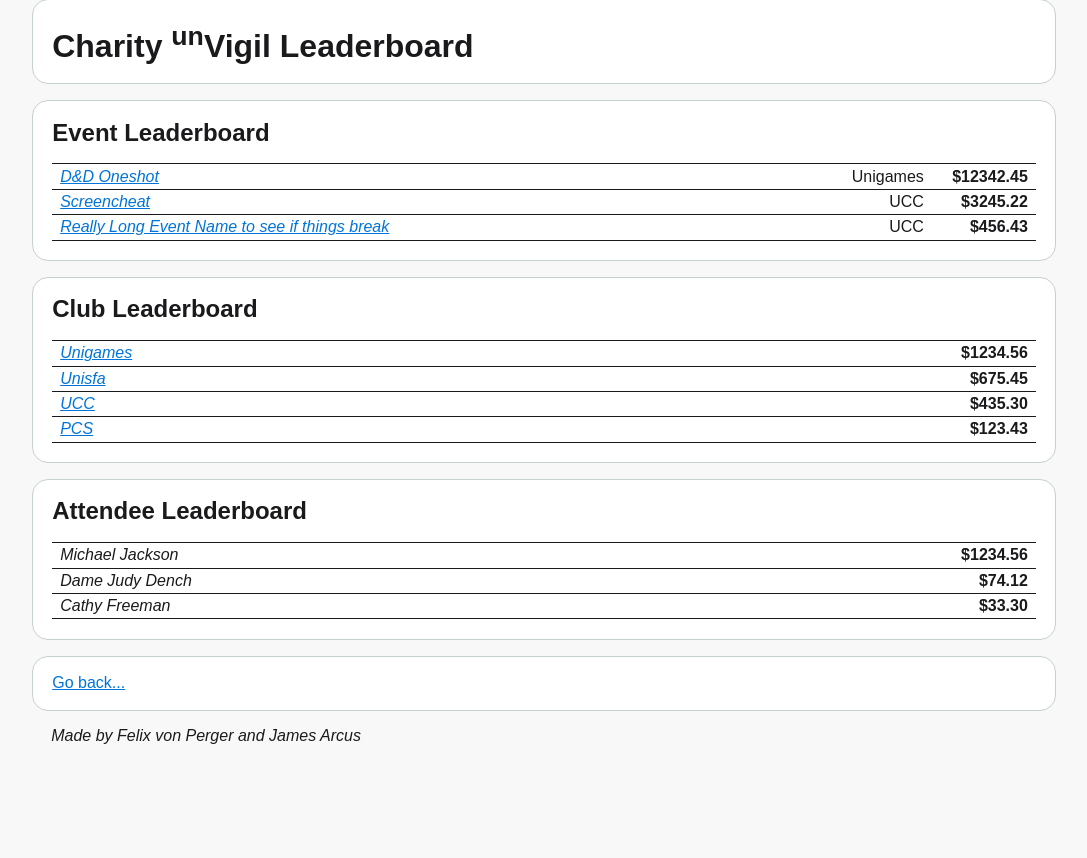
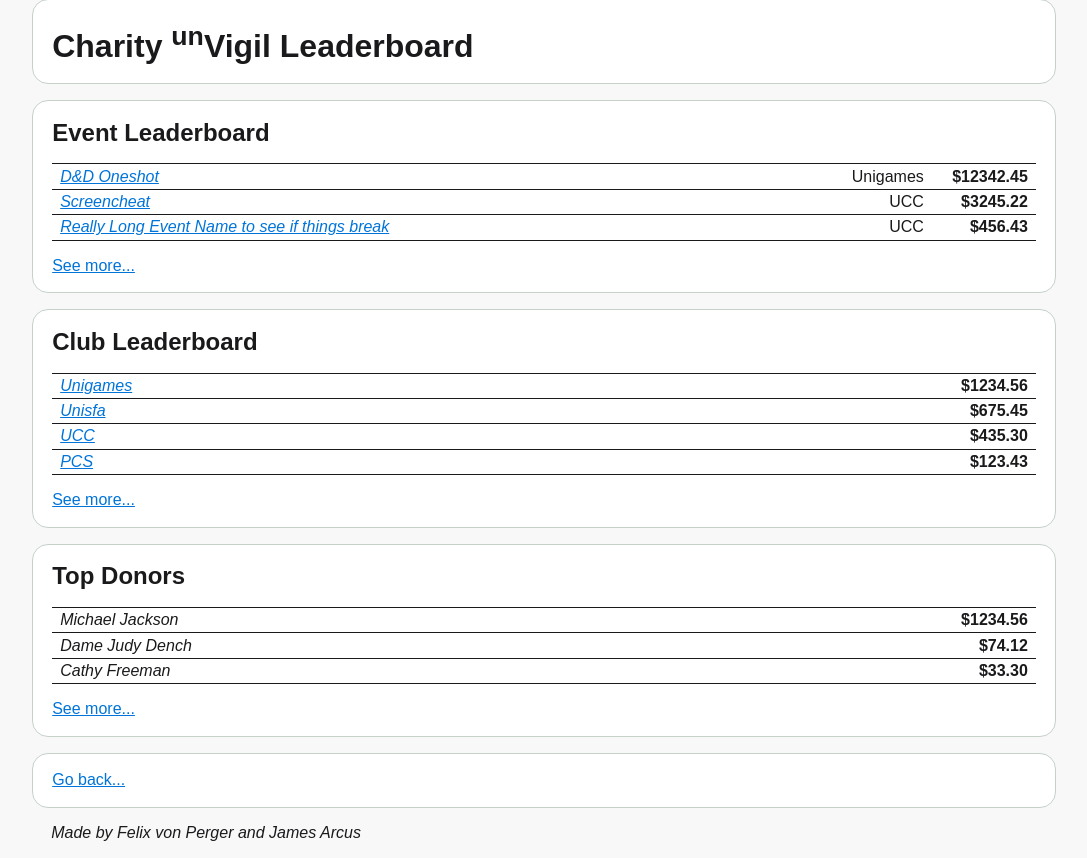
Before and after one commit to voidstarzero/donation-test, a Django app: page /leaderboards/ in a window 1280 px wide. Shown: the part 212-1070 px from the top of the page, without its empty margins (96-1183 px from the left). Before the commit the page ends 956 px from the top, so only its background shows below. Run offline with Django 3.2, Linux system fonts and the light colour scheme.

Commit message:
Make widgets suitable for use on homepage

```diff
--- a/templates/leaderboards/attendee_widget.html
+++ b/templates/leaderboards/attendee_widget.html
@@ -1,5 +1,4 @@
-<section class="pad-bottom">
-    <h2>Attendee Leaderboard</h2>
+<h2>Top Donors</h2>
 <div class="multi-table">
     <div class="multi-row">
         <span>Michael Jackson</span>
@@ -14,4 +13,3 @@
         <strong>$33.30</strong>
     </div>
 </div>
-</section>
--- a/templates/leaderboards/by_attendee.html
+++ b/templates/leaderboards/by_attendee.html
@@ -3,7 +3,9 @@
 {% block title %}Attendee Leaderboard - Charity unVigil Donation Tracker{% endblock %}
 
 {% block content %}
-{% include "leaderboards/attendee_widget.html" %}
+<section class="pad-bottom">
+    {% include "leaderboards/attendee_widget.html" %}
+</section>
 <section>
     <p><a href="/leaderboards/">Go back...</a></p>
 </section>
--- a/templates/leaderboards/by_club.html
+++ b/templates/leaderboards/by_club.html
@@ -3,7 +3,9 @@
 {% block title %}Club Leaderboard - Charity unVigil Donation Tracker{% endblock %}
 
 {% block content %}
-{% include "leaderboards/club_widget.html" %}
+<section class="pad-bottom">
+    {% include "leaderboards/club_widget.html" %}
+</section>
 <section>
     <p><a href="/leaderboards/">Go back...</a></p>
 </section>
--- a/templates/leaderboards/by_event.html
+++ b/templates/leaderboards/by_event.html
@@ -3,7 +3,9 @@
 {% block title %}Event Leaderboard - Charity unVigil Donation Tracker{% endblock %}
 
 {% block content %}
-{% include "leaderboards/event_widget.html" %}
+<section class="pad-bottom">
+    {% include "leaderboards/event_widget.html" %}
+</section>
 <section>
     <p><a href="/leaderboards/">Go back...</a></p>
 </section>
--- a/templates/leaderboards/club_widget.html
+++ b/templates/leaderboards/club_widget.html
@@ -1,4 +1,3 @@
-<section class="pad-bottom">
 <h2>Club Leaderboard</h2>
 <div class="multi-table">
     <div class="multi-row">
@@ -18,4 +17,3 @@
         <strong>$123.43</strong>
     </div>
 </div>
-</section>
--- a/templates/leaderboards/event_widget.html
+++ b/templates/leaderboards/event_widget.html
@@ -1,4 +1,3 @@
-<section class="pad-bottom">
 <h2>Event Leaderboard</h2>
 <div class="multi-table">
     <div class="multi-row">
@@ -17,4 +16,3 @@
         <strong>$456.43</strong>
     </div>
 </div>
-</section>
--- a/templates/leaderboards/index.html
+++ b/templates/leaderboards/index.html
@@ -6,9 +6,18 @@
 <section>
     <h1>Charity <sup>un</sup>Vigil Leaderboard</h1>
 </section>
-{% include "leaderboards/event_widget.html" %}
-{% include "leaderboards/club_widget.html" %}
-{% include "leaderboards/attendee_widget.html" %}
+<section>
+    {% include "leaderboards/event_widget.html" %}
+    <p><a href="/leaderboards/by_event">See more...</a></p>
+</section>
+<section>
+    {% include "leaderboards/club_widget.html" %}
+    <p><a href="/leaderboards/by_club">See more...</a></p>
+</section>
+<section>
+    {% include "leaderboards/attendee_widget.html" %}
+    <p><a href="/leaderboards/by_attendee">See more...</a></p>
+</section>
 <section>
     <p><a href="/">Go back...</a></p>
 </section>
```
Also changed, not shown: templates/index.html (+1 -15 lines). Lines whose indentation alone changed are shown as unchanged.
